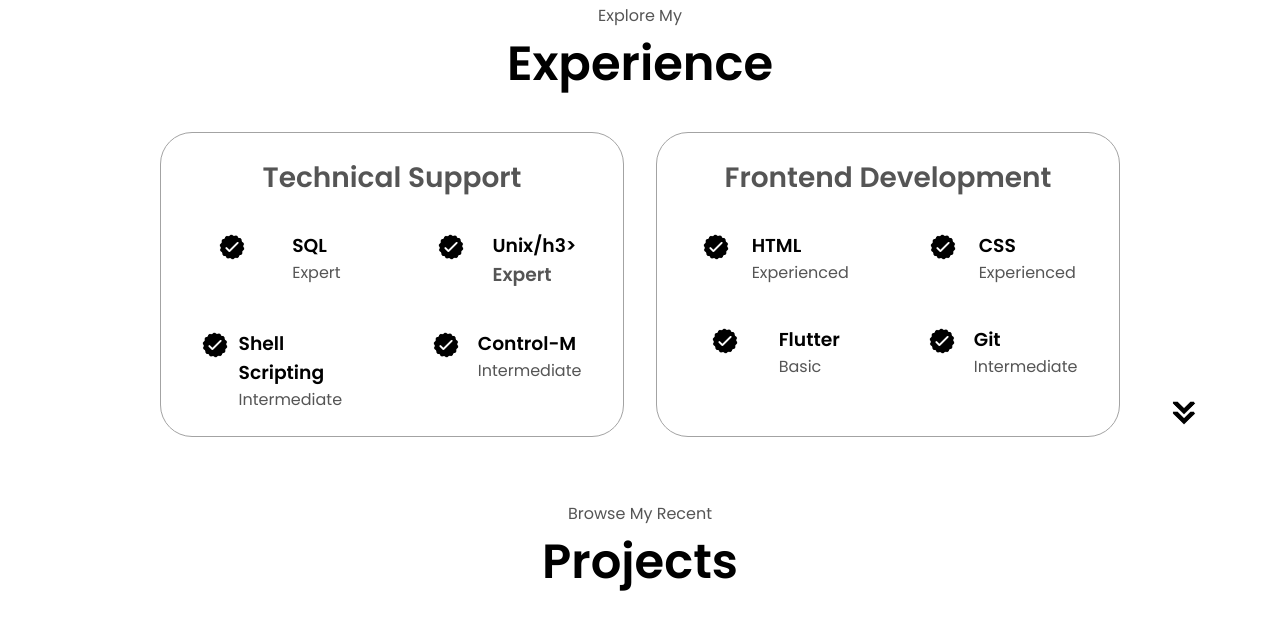
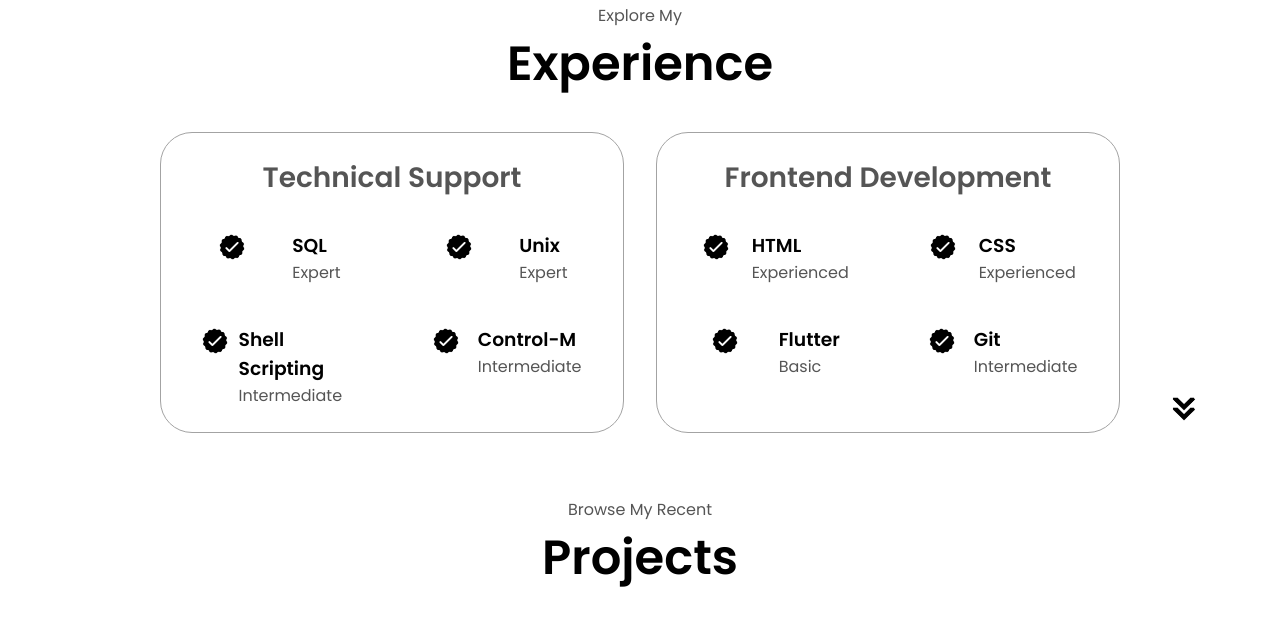
Before and after one commit to Harishhari0525/Portfolio, a plain HTML site: page index.html in a window 1280 px wide. Shown: the part 1292-1915 px from the top of the page. Drawn offline with Linux system fonts and the light colour scheme.

Commit message:
Update index.html

```diff
--- a/index.html
+++ b/index.html
@@ -99,16 +99,16 @@
           <h2 class="experience-sub-title">Technical Support</h2>
           <div class="article-container">
             <article>
-              <img src="./assets/checkmark.png" alt="Experience icon" class="icon" />
+              <img src="./assets/checkmark.png" alt="Experience icon" class="icon"/>
               <div>
                 <h3>SQL</h3>
                 <p>Expert</p>
               </div>
             </article>
             <article>
-              <img src="./assets/checkmark.png" alt="Experience icon" class="icon" />
+              <img src="./assets/checkmark.png" alt="Experience icon" class="icon"/>
               <div>
-                <h3>Unix/h3>
+                <h3>Unix</h3>
                 <p>Expert</p>
               </div>
             </article>
```
